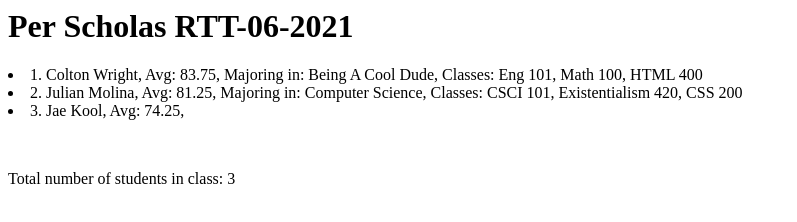
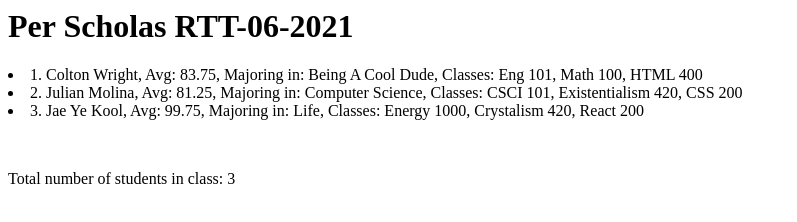
Before and after one commit to rehankhan21/SE-Homework, a plain HTML site: page Pages/studentClass.html in a window 1280 px wide. Shown: the whole page, without its empty margins (0-797 px from the left). Drawn offline with Linux system fonts and the light colour scheme.

Commit message:
student inheritance class

```diff
--- a/Pages/studentClass.html
+++ b/Pages/studentClass.html
@@ -127,10 +127,13 @@
         student2.getClasses();
         Student.countStudent();
 
-        arrGrades = [66, 67, 64, 100]
-        const student3 = new Student ("Jae", "Kool")
+        arrGrades = [100, 100, 99, 100]
+        arrClasses = ["Energy 1000", " Crystalism 420", " React 200"];
+        const student3 = new Student ("Jae", "Ye Kool", arrClasses, "Life")
         student3.calculateAvg(arrGrades)
         student3.displayStudents()
+        student3.getMajor();
+        student3.getClasses();
         Student.countStudent();
 
         document.getElementById("perscholas").innerHTML = SCHOOL;
```
